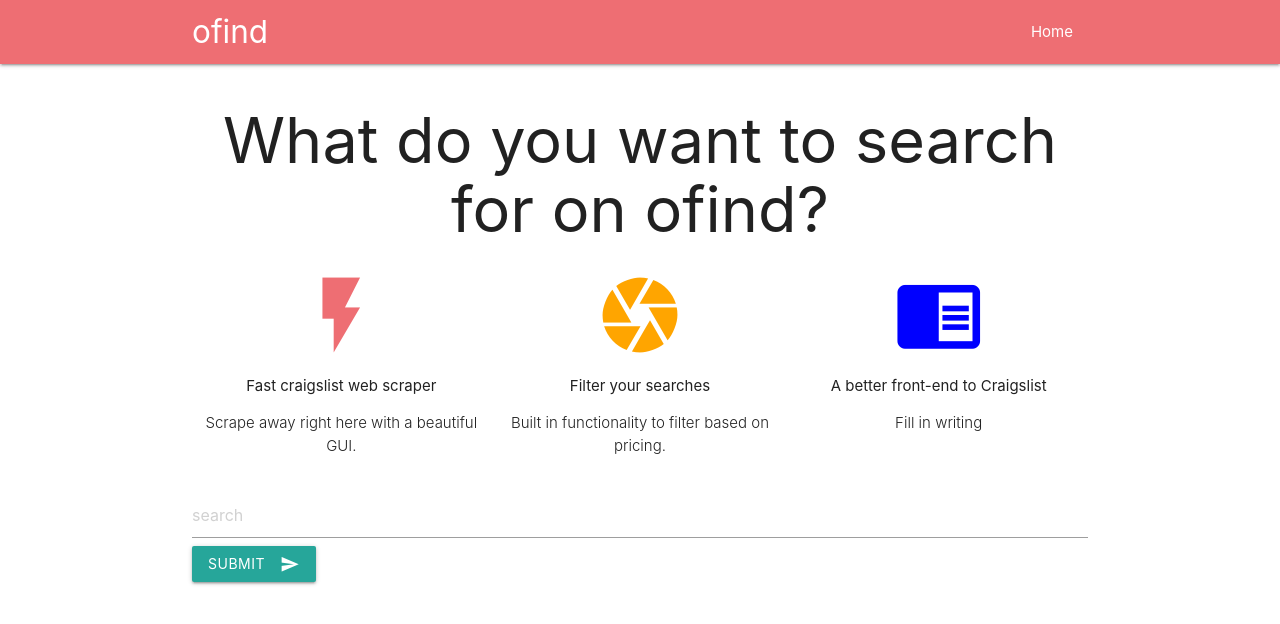
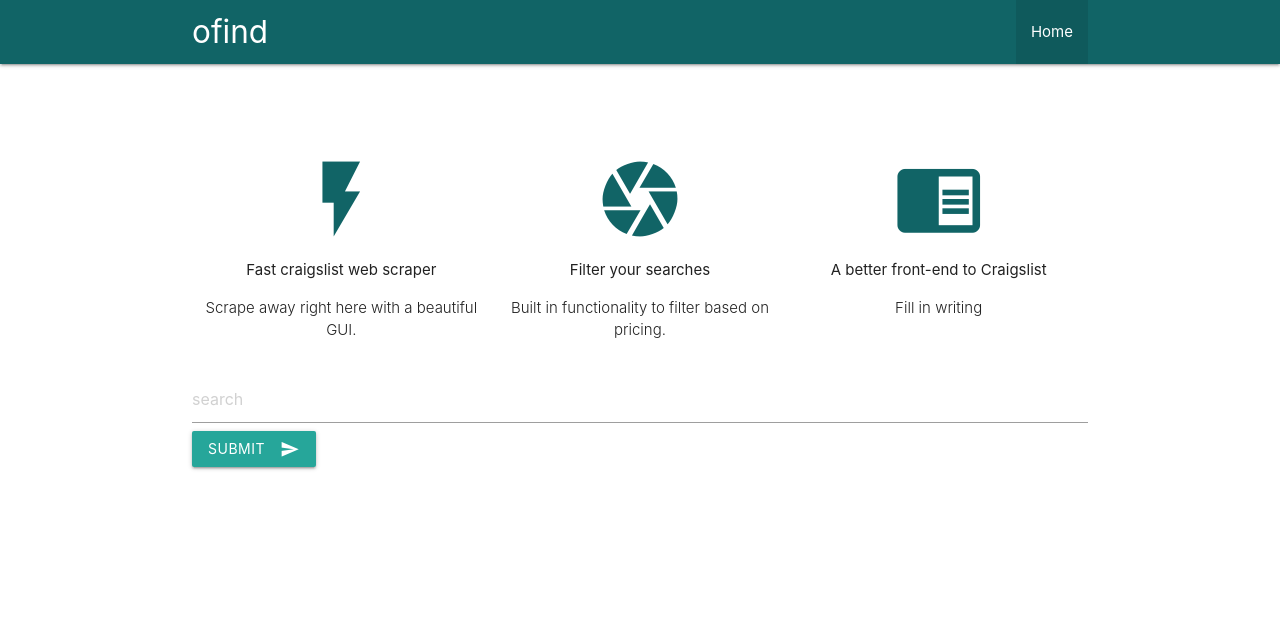
Before and after one commit to Oliver-Ryall/o_find, a Django app: template templates/base.html in a window 1280 px wide. Shown: the top 624 px of the page. Run offline with Django 3.2, Linux system fonts and the light colour scheme; the template is opened without the code that fills it, so the values that code supplies are empty; parts of the project's set-up code (start-up, migrations or seed data) failed here and were passed over.

Commit message:
A few changes to the front end design

```diff
--- a/my_app/views.py
+++ b/my_app/views.py
@@ -4,7 +4,7 @@
 from bs4 import BeautifulSoup
 from . import models
 
-BASE_CRAIGSLIST_URL = 'https://bordeaux.craigslist.org/search/?query={}'
+BASE_CRAIGSLIST_URL = 'https://london.craigslist.org/search/?query={}'
 BASE_IMAGE_URL = 'https://images.craigslist.org/{}_300x300.jpg'
 
 def home(request):
--- a/static/css/style.css
+++ b/static/css/style.css
@@ -7,3 +7,7 @@
     height: 250px; /* Your height here */
     overflow: hidden;
 }
+
+.container {
+    margin:20px;
+}
--- a/templates/base.html
+++ b/templates/base.html
@@ -3,31 +3,31 @@
 <html lang="en">
 <head>
     <meta charset="UTF-8">
-    <title>Codedaddies List</title>
+    <title>ofind</title>
     <meta charset="UTF-8"/>
     <meta name="viewport" content="width=device-width, initial-scale=1"/>
     <link rel="stylesheet" href="{% static 'css/style.css' %}">
     <link rel="stylesheet" href="https://cdnjs.cloudflare.com/ajax/libs/materialize/1.0.0/css/materialize.min.css">
     <link href="https://fonts.googleapis.com/icon?family=Material+Icons" rel="stylesheet">
 
+
 </head>
 <body>
-<nav>
+<nav style="background-color:#116466;">
     <div class="container nav-wrapper">
         <a href="/" class="brand-logo">ofind</a>
         <ul id="nav-mobile" class="right">
-            <li><a href="/">Home</a></li>
+            <li class="active"><a href="/">Home</a></li>
         </ul>
     </div>
 </nav>
 
-<div class="container">
-    <h1 style="text-align: center">What do you want to search for on ofind?</h1>
+<div class="container" style="margin-top: 90px;">
     <div class="row">
         <div class="col s4">
             <!-- Promo Content 1 goes here -->
             <div class="center">
-                <i class="large material-icons" style="color: #EE6E73">flash_on</i>
+                <i class="large material-icons" style="color: #116466">flash_on</i>
                 <p>Fast craigslist web scraper</p>
                 <p class="light center">Scrape away right here with a beautiful GUI.</p>
             </div>
@@ -36,7 +36,7 @@
         <div class="col s4">
             <!-- Promo Content 2 goes here -->
             <div class="center">
-                <i class="large material-icons" style="color: orange">camera</i>
+                <i class="large material-icons" style="color: #116466">camera</i>
                 <p>Filter your searches</p>
                 <p class="light center">Built in functionality to filter based on pricing.</p>
             </div>
@@ -45,7 +45,7 @@
         <div class="col s4">
             <!-- Promo Content 3 goes here -->
             <div class="center">
-                <i class="large material-icons" style="color: blue">chrome_reader_mode</i>
+                <i class="large material-icons" style="color: #116466">chrome_reader_mode</i>
                 <p>A better front-end to Craigslist</p>
                 <p class="light center">Fill in writing️</p>
             </div>
--- a/templates/my_app/new_search.html
+++ b/templates/my_app/new_search.html
@@ -4,7 +4,7 @@
 <h2 style="text-align: center">{{ search | title}}</h2>
 
 <div class="row">
-{% for post in final_postings%}
+{% for post in final_postings %}
 <div class="col s4">
         <div class="card">
 
```
Also changed, not shown: db.sqlite3.
